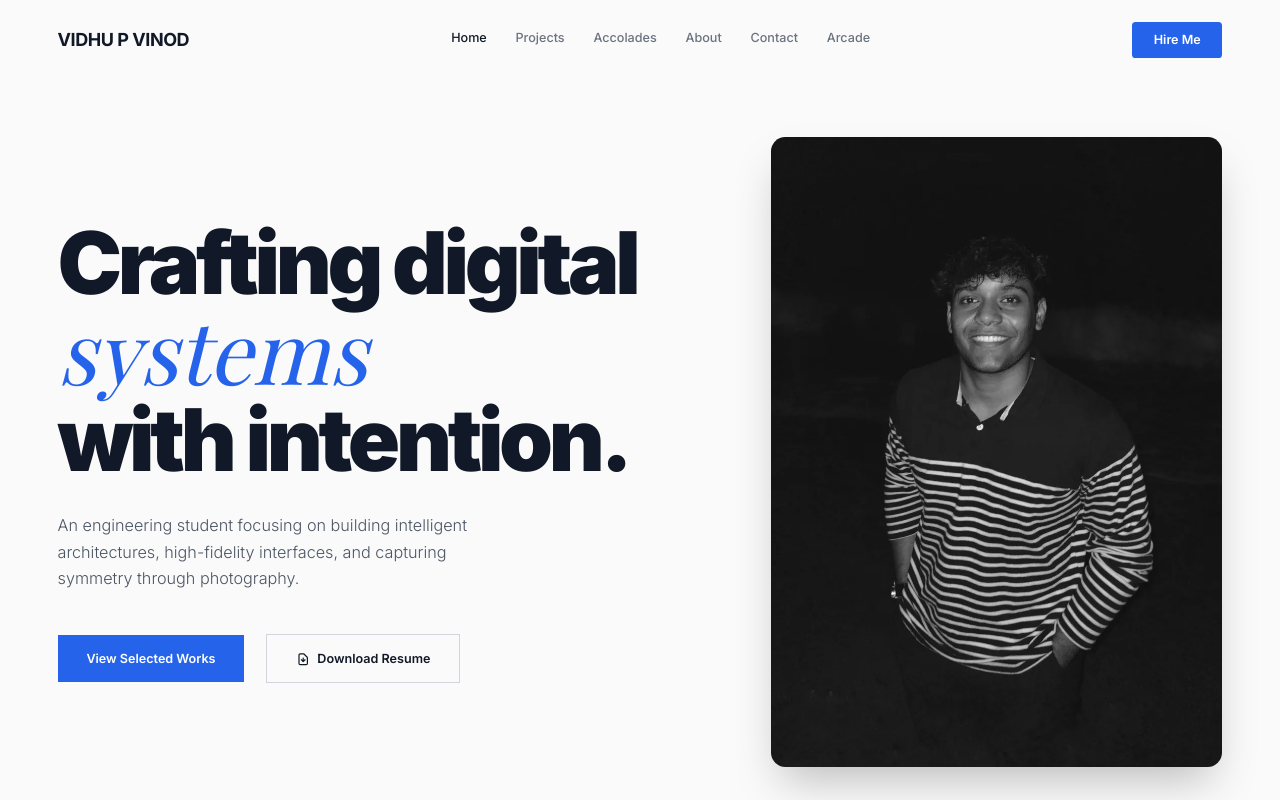
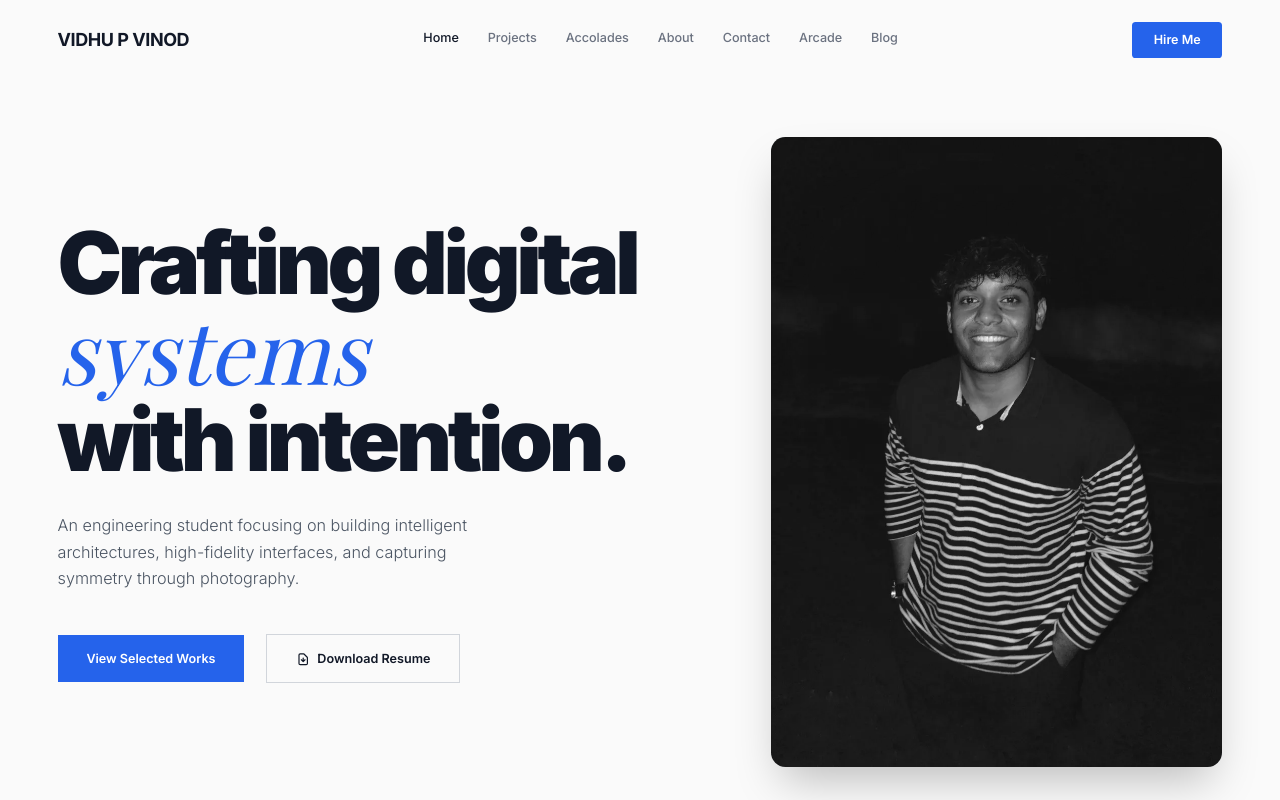
Before and after one commit to VidhuVi/Self-Portfolio, a React (Vite) app: page / in a window 1280 px wide. Shown: the top 800 px of the page. Built offline with nearby package versions, Linux system fonts and the light colour scheme; the HTML template or start-up script is replaced by a standard one; a web font is replaced by a local one.

Commit message:
feat: add blog navigation links

```diff
--- a/src/components/Layout.tsx
+++ b/src/components/Layout.tsx
@@ -14,6 +14,7 @@ export default function Layout() {
           <a href="/#about" className="hover:text-gray-900 transition-colors">About</a>
           <a href="/#contact" className="hover:text-gray-900 transition-colors">Contact</a>
           <Link to="/arcade" className="hover:text-gray-900 transition-colors">Arcade</Link>
+          <a href="https://echoes-by-vidhu.netlify.app/" target="_blank" rel="noopener noreferrer" className="hover:text-gray-900 transition-colors">Blog</a>
         </div>
         <a
           href="https://mail.google.com/mail/?view=cm&fs=1&to=vidhupvinod@gmail.com"
@@ -35,6 +36,7 @@ export default function Layout() {
         <div className="flex gap-6 ">
           <a href="https://github.com/VidhuVi" target="_blank" rel="noopener noreferrer" className="hover:text-white transition-colors">GitHub</a>
           <a href="https://www.linkedin.com/in/vidhu-p-vinod-66a84b291/" target="_blank" rel="noopener noreferrer" className="hover:text-white transition-colors">LinkedIn</a>
+          <a href="https://echoes-by-vidhu.netlify.app/" target="_blank" rel="noopener noreferrer" className="hover:text-white transition-colors">Blog</a>
           <a href="https://mail.google.com/mail/?view=cm&fs=1&to=vidhupvinod@gmail.com" target="_blank" rel="noopener noreferrer" className="hover:text-white transition-colors">Email</a>
         </div>
         <div>© 2026 Vidhu P Vinod.</div>
--- a/src/pages/Home.tsx
+++ b/src/pages/Home.tsx
@@ -162,6 +162,10 @@ export default function Home() {
               <p className="text-4xl font-black text-blue-600 mb-1 group-hover:text-gray-900 transition-colors">My</p>
               <p className="text-xs font-bold uppercase tracking-widest text-gray-500 group-hover:text-blue-600 transition-colors flex items-center gap-1 underline underline-offset-4 decoration-blue-600/40 group-hover:decoration-blue-600">Perspective →</p>
             </Link>
+            {/* <Link to="https://echoes-by-vidhu.netlify.app/" className="group cursor-pointer">
+              <p className="text-4xl font-black text-blue-600 mb-1 group-hover:text-gray-900 transition-colors">My</p>
+              <p className="text-xs font-bold uppercase tracking-widest text-gray-500 group-hover:text-blue-600 transition-colors flex items-center gap-1 underline underline-offset-4 decoration-blue-600/40 group-hover:decoration-blue-600">Echoes →</p>
+            </Link> */}
             <Link to="/arcade" className="group cursor-pointer">
               <p className="text-4xl font-black text-blue-600 mb-1 group-hover:text-gray-900 transition-colors">My</p>
               <p className="text-xs font-bold uppercase tracking-widest text-gray-500 group-hover:text-blue-600 transition-colors flex items-center gap-1 underline underline-offset-4 decoration-blue-600/40 group-hover:decoration-blue-600">Arcade →</p>
```
Also changed, not shown: 1 other file (tests, documents, lock files or other folders).
